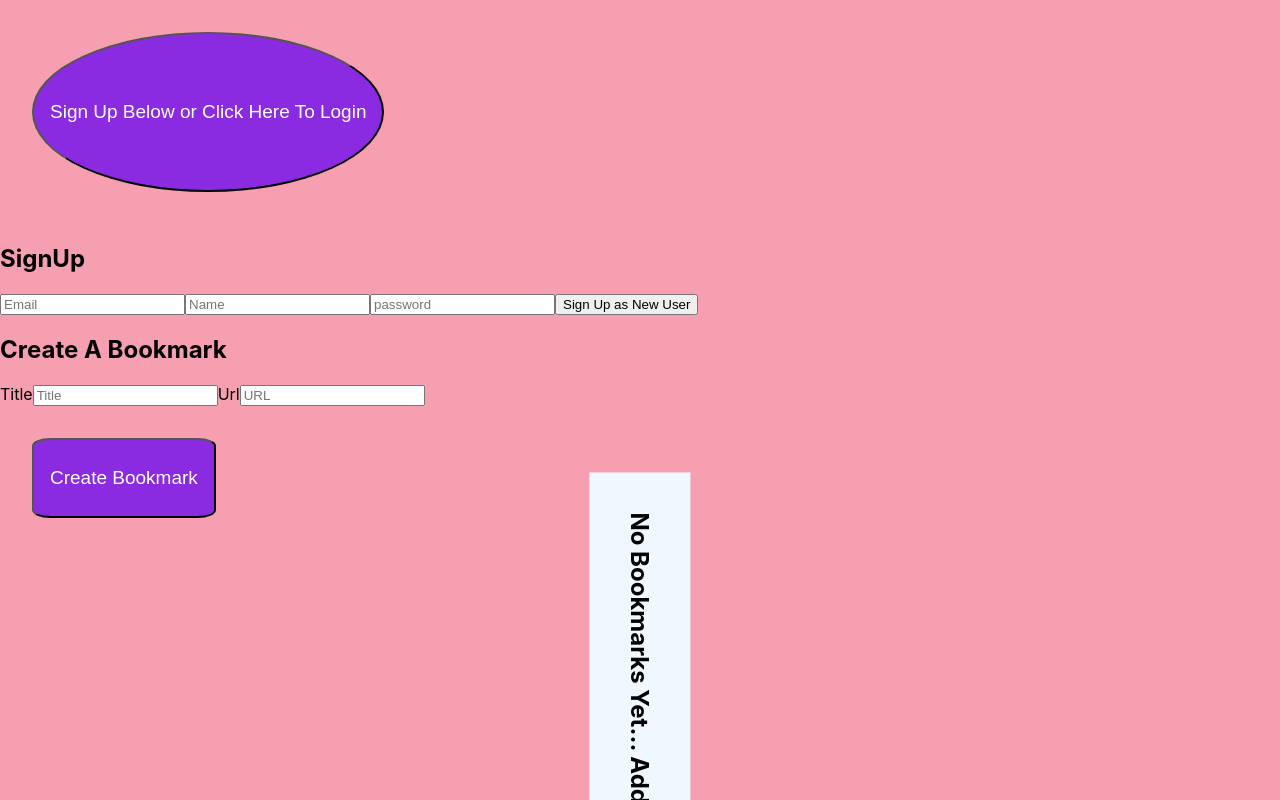
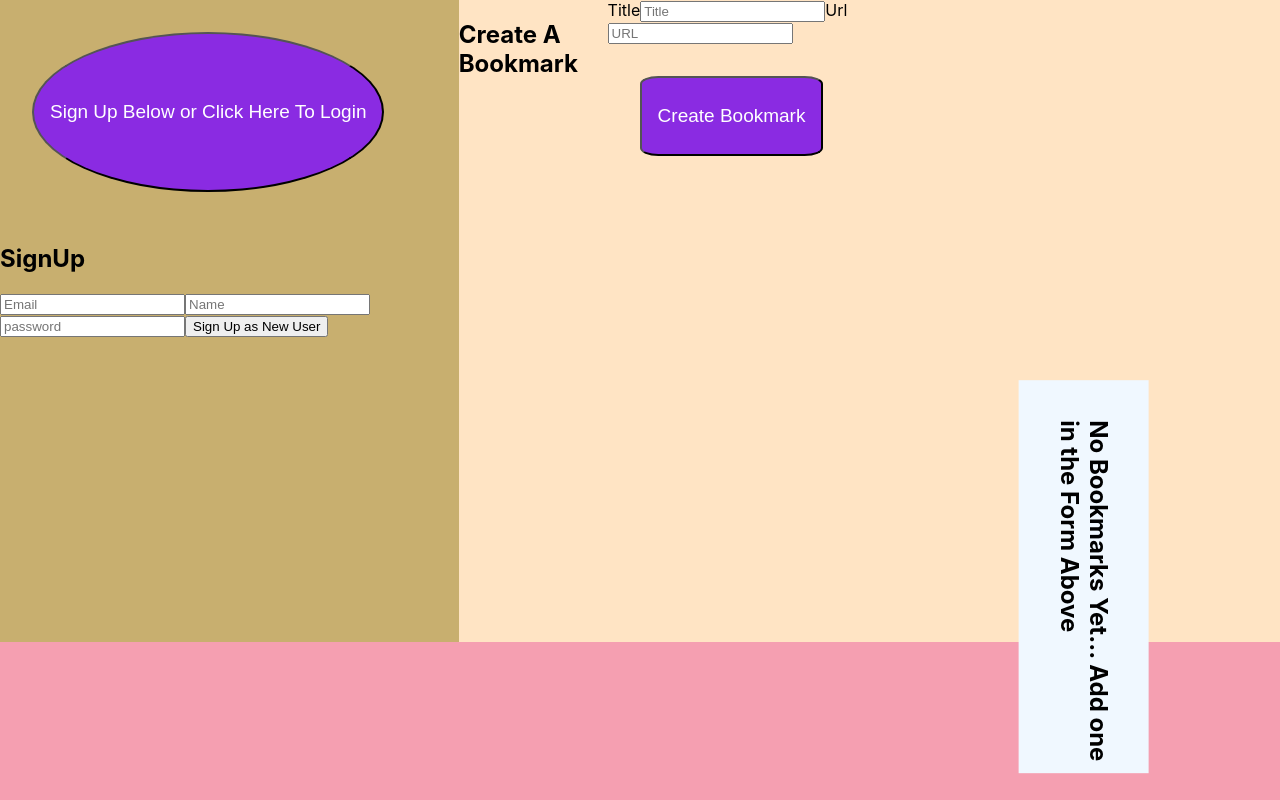
Before and after one commit to christine-iyer/bookmarks, a React (Create React App) app: page / in a window 1280 px wide. Shown: the top 800 px of the page. Built offline with nearby package versions, Linux system fonts and the light colour scheme.

Commit message:
working on layout.

```diff
--- a/src/components/Auth/Auth.js
+++ b/src/components/Auth/Auth.js
@@ -33,7 +33,7 @@ export default function Auth ({
     setToken(myToken)
   }, [])
   return (
-    <>
+    <div className= {styles.AuthDiv}>
       {
             user && user.name
               ? <h1 className={styles.h1}>Welcome {user.name.toUpperCase()}</h1>
@@ -62,6 +62,6 @@ export default function Auth ({
               </>
         }
 <Logout />
-    </>
+    </div>
   )
 }
--- a/src/components/Auth/Auth.module.scss
+++ b/src/components/Auth/Auth.module.scss
@@ -12,3 +12,6 @@
      word-wrap: break-word;
 
 }
+.AuthDiv {
+     background-color: adjust-hue($color: #c8af6f, $degrees: 0);
+}
--- a/src/components/Bookmark/Bookmark.module.scss
+++ b/src/components/Bookmark/Bookmark.module.scss
@@ -21,3 +21,6 @@
      border-radius: 10%;
      list-style: none;
 }
+.bookmark {
+     background-color: beige;
+}
--- a/src/pages/App/App.js
+++ b/src/pages/App/App.js
@@ -156,7 +156,7 @@ export default function App () {
     }
   }, [])
   return (
-    <>
+    < div className={styles.App}>
     {
       token?
       <button className={styles.button} onClick={() => {
@@ -187,6 +187,6 @@ export default function App () {
         updateBookmark={updateBookmark}
       />
 
-    </>
+    </div>
   )
 }
--- a/src/pages/App/App.module.scss
+++ b/src/pages/App/App.module.scss
@@ -0,0 +1,4 @@
+.App {
+     background-color: bisque;
+     display: flex;
+}
```
